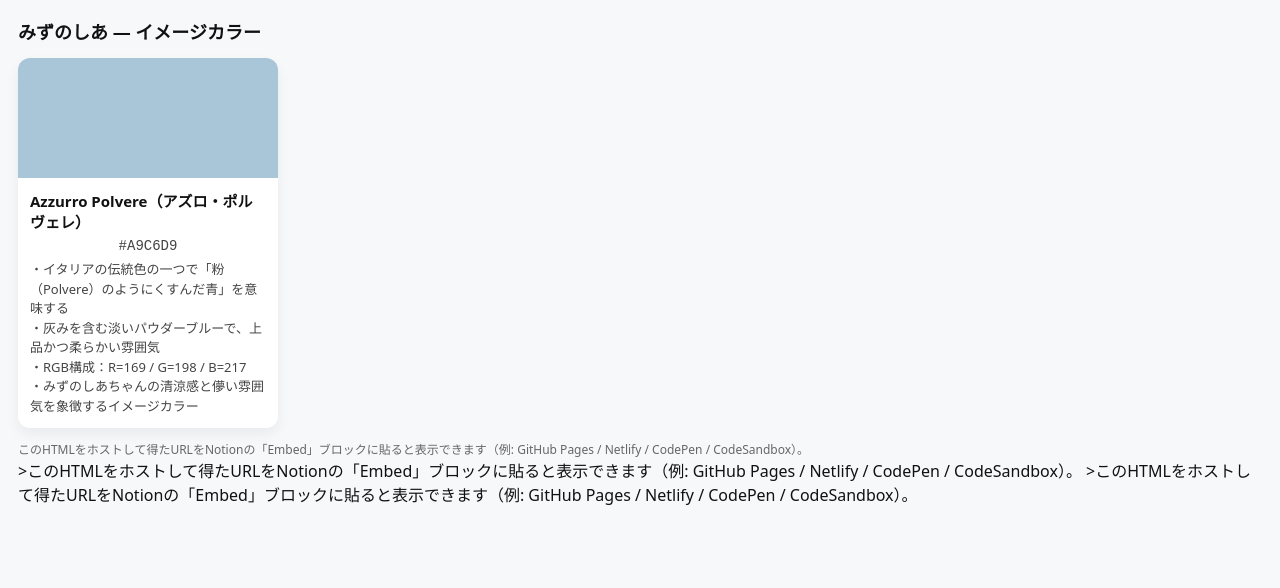
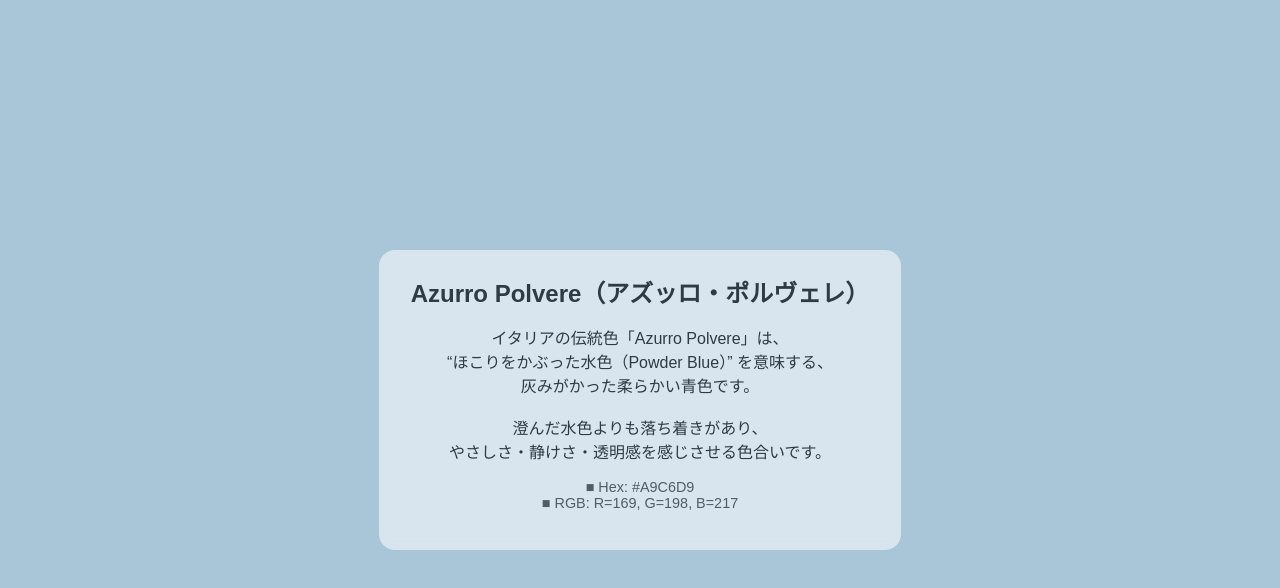
Before and after one commit to homeokayu-commits/shia-colors, a plain HTML site: page index.html in a window 1280 px wide. Drawn offline with Linux system fonts and the light colour scheme.

Commit message:
Update index.html

```diff
--- a/index.html
+++ b/index.html
@@ -1,73 +1,57 @@
-<!doctype html>
+<!DOCTYPE html>
 <html lang="ja">
 <head>
-  <meta charset="utf-8" />
-  <meta name="viewport" content="width=device-width,initial-scale=1" />
-  <title>Color Codes — Notion Embed</title>
-  <style>
-    :root{font-family:system-ui,-apple-system,Segoe UI,Roboto,'Noto Sans JP',Helvetica,Arial;}
-    body{margin:0;padding:18px;background:#f7f8fa;color:#111}
-    h1{font-size:18px;margin:0 0 14px}
-    .grid{display:grid;grid-template-columns:repeat(auto-fit,minmax(160px,1fr));gap:12px}
-    .swatch{border-radius:12px;overflow:hidden;box-shadow:0 6px 14px rgba(16,24,40,0.06);background:#fff}
-    .color{height:86px}
-    .meta{padding:10px;font-size:13px;display:flex;align-items:center;justify-content:space-between;gap:8px}
-    .label{display:flex;flex-direction:column}
-    .name{font-weight:600}
-    .hex{font-family:monospace;font-size:13px;color:#444}
-    button.copy{background:#111;color:#fff;border:0;padding:6px 8px;border-radius:8px;cursor:pointer;font-size:13px}
-    button.copy:active{transform:translateY(1px)}
-    .toast{position:fixed;right:16px;bottom:16px;background:#111;color:#fff;padding:8px 12px;border-radius:10px;opacity:0;transform:translateY(8px);transition:all .18s ease}
-    .toast.show{opacity:1;transform:translateY(0)}
-    .note{font-size:12px;color:#666;margin-top:12px}
-  </style>
+<meta charset="UTF-8" />
+<meta name="viewport" content="width=device-width, initial-scale=1.0" />
+<title>Azurro Polvere</title>
+<style>
+    body {
+        margin: 0;
+        padding: 0;
+        background-color: #A9C6D9; /* Azurro Polvere */
+        color: #2f3a44;
+        font-family: "Noto Sans JP", sans-serif;
+        display: flex;
+        align-items: center;
+        justify-content: center;
+        height: 100vh;
+    }
+
+    .box {
+        background: rgba(255, 255, 255, 0.55);
+        backdrop-filter: blur(4px);
+        padding: 24px 32px;
+        border-radius: 16px;
+        max-width: 500px;
+        text-align: center;
+    }
+
+    h1 {
+        margin-top: 0;
+        font-size: 1.5em;
+    }
+
+    .rgb {
+        margin-top: 6px;
+        font-size: 0.9em;
+        opacity: 0.8;
+    }
+</style>
 </head>
 <body>
-  <h1>みずのしあ — イメージカラー</h1>
-
-  <!-- Azzurro Polvere only -->
-  <div class="swatch" style="border-radius:12px;overflow:hidden;box-shadow:0 6px 14px rgba(16,24,40,0.06);background:#fff;max-width:260px">
-    <div class="color" style="height:120px;background:#A9C6D9"></div>
-    <div class="meta" style="padding:12px;font-size:14px;display:flex;flex-direction:column;gap:6px">
-      <div class="name" style="font-weight:600;font-size:15px">Azzurro Polvere（アズロ・ポルヴェレ）</div>
-      <div class="hex" style="font-family:monospace;font-size:14px;color:#444">#A9C6D9</div>
-      <div style="font-size:13px;color:#444;line-height:1.5">
-        ・イタリアの伝統色の一つで「粉（Polvere）のようにくすんだ青」を意味する<br>
-        ・灰みを含む淡いパウダーブルーで、上品かつ柔らかい雰囲気<br>
-        ・RGB構成：R=169 / G=198 / B=217<br>
-        ・みずのしあちゃんの清涼感と儚い雰囲気を象徴するイメージカラー
-      </div>
+    <div class="box">
+        <h1>Azurro Polvere（アズッロ・ポルヴェレ）</h1>
+        <p>
+            イタリアの伝統色「Azurro Polvere」は、<br>
+            “ほこりをかぶった水色（Powder Blue）” を意味する、<br>
+            灰みがかった柔らかい青色です。<br><br>
+            澄んだ水色よりも落ち着きがあり、<br>
+            やさしさ・静けさ・透明感を感じさせる色合いです。
+        </p>
+        <p class="rgb">
+            ■ Hex: #A9C6D9<br>
+            ■ RGB: R=169, G=198, B=217
+        </p>
     </div>
-  </div>
-
-  <div class="note">このHTMLをホストして得たURLをNotionの「Embed」ブロックに貼ると表示できます（例: GitHub Pages / Netlify / CodePen / CodeSandbox）。</div>
-
-  <div id="toast" class="toast">Copied</div>>このHTMLをホストして得たURLをNotionの「Embed」ブロックに貼ると表示できます（例: GitHub Pages / Netlify / CodePen / CodeSandbox）。</div>
-
-  <div id="toast" class="toast">Copied</div>>このHTMLをホストして得たURLをNotionの「Embed」ブロックに貼ると表示できます（例: GitHub Pages / Netlify / CodePen / CodeSandbox）。</div>
-
-  <div id="toast" class="toast">Copied</div>
-
-  <script>
-    // Polvere だけなのでスクリプト簡略化
-    const toast = document.getElementById('toast');
-
-    function showToast(text){
-      toast.textContent = text;
-      toast.classList.add('show');
-      clearTimeout(window._toastTimer);
-      window._toastTimer = setTimeout(()=> toast.classList.remove('show'), 1200);
-    }
-
-    // HEXをクリックでコピー
-    document.body.addEventListener('click', (e)=>{
-      const hexEl = e.target.closest('.hex');
-      if(!hexEl) return;
-      const hex = hexEl.textContent.trim();
-      navigator.clipboard?.writeText(hex).then(()=>{
-        showToast(hex + ' をコピーしました');
-      });
-    });
-  </script>
 </body>
 </html>
```
